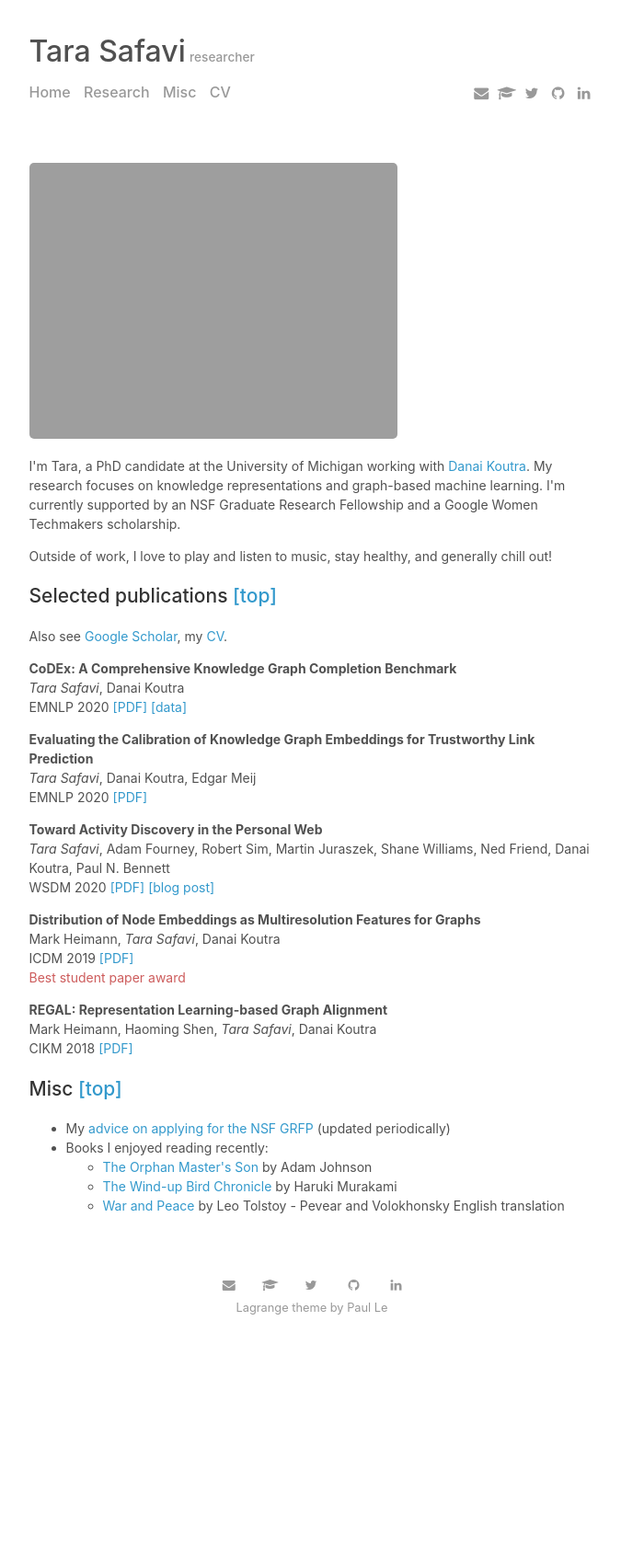
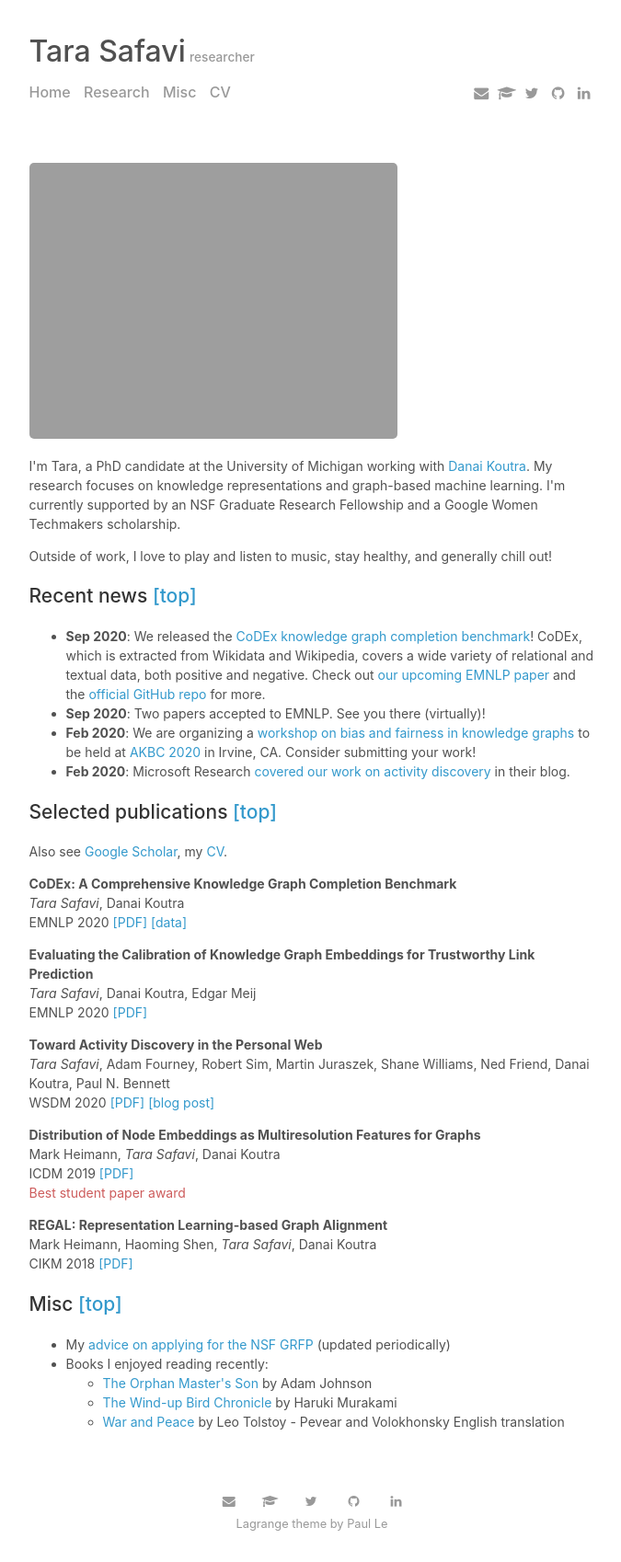
Before and after one commit to tsafavi/tsafavi.github.io, a Jekyll site: the page built from index.html, in a window 1280 px wide. Shown: the whole page at 92% size, without its empty margins (301-976 px from the left). Built offline with Jekyll 4.4.1, drawn with Linux system fonts in a browser that asks for light colours; the list of posts is cut into pages by our own code; before the commit the page ends 1464 px from its top, so only the background shows below that.

Commit message:
Add news

```diff
--- a/_data/news.yml
+++ b/_data/news.yml
@@ -1,8 +1,8 @@
+- date: "Sep 2020"
+  description: "We released the <a href=\"https://github.com/tsafavi/codex\" target=\"_blank\">CoDEx knowledge graph completion benchmark</a>! CoDEx, which is extracted from Wikidata and Wikipedia, covers a wide variety of relational and textual data, both positive and negative. Check out <a href=\"https://arxiv.org/pdf/2009.07810.pdf\" target=\"_blank\">our upcoming EMNLP paper</a> and the <a href=\"https://github.com/tsafavi/codex\" target=\"_blank\">official GitHub repo</a> for more."
+- date: "Sep 2020"
+  description: "Two papers accepted to EMNLP. See you there (virtually)!"
 - date: "Feb 2020"
   description: "We are organizing a <a href=\"https://kg-bias.github.io\" target=\"_blank\">workshop on bias and fairness in knowledge graphs</a> to be held at <a href=\"akbc.ws\" target=\"_blank\">AKBC 2020</a> in Irvine, CA. Consider submitting your work!"
 - date: "Feb 2020"
   description: "Microsoft Research <a href=\"https://www.microsoft.com/en-us/research/blog/the-personal-web-connecting-information-for-better-search-and-recommendation/\" target=\"_blank\">covered our work on activity discovery</a> in their blog."
-- date: "November 2019"
-  description: "I'm on <a href=\"https://twitter.com/tararootcake\" target=\"_blank\">Twitter</a>!"
-- date: "November 2019"
-  description: "Our <a href=\"https://gemslab.github.io/papers/heimann-2019-RGM.pdf\" target=\"_blank\">ICDM 2019 paper</a> received the Best Student Paper award."
--- a/index.html
+++ b/index.html
@@ -14,6 +14,13 @@ I'm currently supported by an NSF Graduate Research Fellowship and a Google Wome
 <p>
 Outside of work, I love to play and listen to music, stay healthy, and generally chill out!
 </p>
+
+<h2 id="publications">Recent news <a href="#top">[top]</a></h2>
+<ul>
+  {% for news in site.data.news %}
+  <li><strong>{{ news.date }}</strong>: {{ news.description }}</li>
+  {% endfor %}
+</ul>
 
 <h2 id="publications">Selected publications <a href="#top">[top]</a></h2>
 Also see <a href="https://scholar.google.com/citations?hl=en&user=bIWFjekAAAAJ&view_op=list_works&sortby=pubdate" target="_blank">Google Scholar</a>, my <a href="cv.pdf">CV</a>.
```
